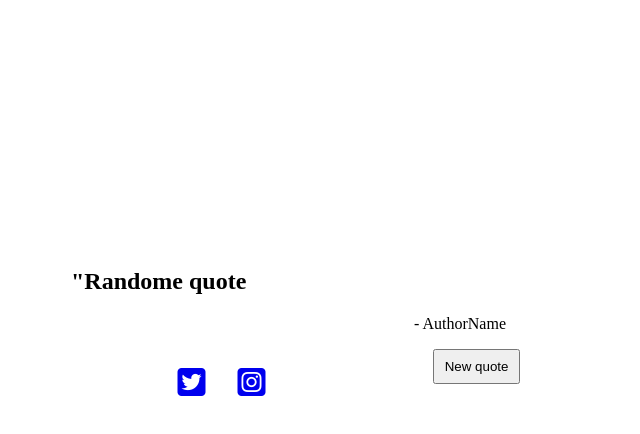
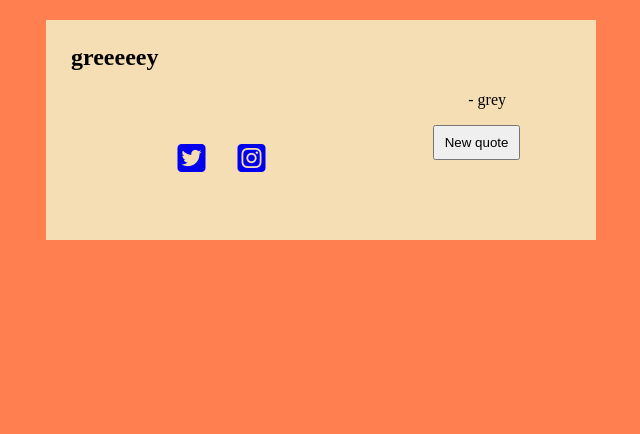
Before and after one commit to Fr33yr/randomequotes, a React (Create React App) app: page / in a window 1280 px wide. Shown: the top 434 px of the page, without its empty margins (319-959 px from the left). Built offline with nearby package versions, Linux system fonts and the light colour scheme.

Commit message:
usestate hook to randome select quotes

```diff
--- a/src/App.css
+++ b/src/App.css
@@ -1,9 +1,19 @@
+*,
+*::before,
+*::after {
+  box-sizing: border-box;
+}
+
 .App {
   text-align: center;
 }
 
+body{
+  background: coral;
+}
+
 #quote-box{
-  padding-top: 30vh;
+  background: wheat;
   margin: 0 auto;
   width: 550px;
   height: 220px;
@@ -11,7 +21,9 @@
 
 #text{
   padding-left: 25px;
+  padding-top: 1em;
 }
+
 
 ul {
   list-style: none;
--- a/src/App.js
+++ b/src/App.js
@@ -1,22 +1,70 @@
-import React, {Fragment} from 'react';
+import React, {Fragment, useState} from 'react';
 import './App.css';
 
 export function App() {
+
+  const quotes = [
+    {   id:1,
+        text:'some randome text',
+        author: 'author name'
+    },
+    {
+        id:2,
+        text: 'blueeeee',
+        author: 'blue'
+    },
+    {
+        id:3,
+        text: 'reeeeed',
+        author: 'red'
+    },
+    {
+        id:4,
+        text: 'yelloooow',
+        author: 'yellow'
+    },
+    {
+        id:5,
+        text: 'greeen',
+        author: 'green'
+    },
+    {
+        id:6,
+        text: 'greeeeey',
+        author: 'grey'
+    },
+    {
+        id:7,
+        text: 'piiiink',
+        author: 'pink'
+    }];
+
+
+
+  const fstrng = Math.floor(Math.random() * (quotes.length))
+  const [qIndex, setQindex] = useState(fstrng)
+
+  const handleClick = () => {
+    const randomNumber = Math.floor(Math.random() * (quotes.length));
+    setQindex(randomNumber);
+    console.log(randomNumber);
+  }
+
 
   return (
     <Fragment>
 
       <div id='quote-box'>
         <h2 id='text'>
-          "Randome quote
+          {quotes[qIndex].text}
         </h2>
-        <p id='author'>- AuthorName</p>
+        <p id='author'>- {quotes[qIndex].author}</p>
         <div className='buttons'>
           <ul>
             <li><a id='tweet-quote' href='#'><i className="fa-brands fa-twitter-square"></i></a></li>
             <li><a id='tweet-quote' href='#'><i className="fa-brands fa-instagram-square"></i></a></li>
           </ul>
-          <button id='new-quote'>New quote</button>
+          <button id='new-quote' onClick={handleClick}>New quote</button>
         </div>
       </div>
 
```
Also changed, not shown: src/quotes.js (added, +46 -0 lines), public/index.html (line endings or trailing spaces).
